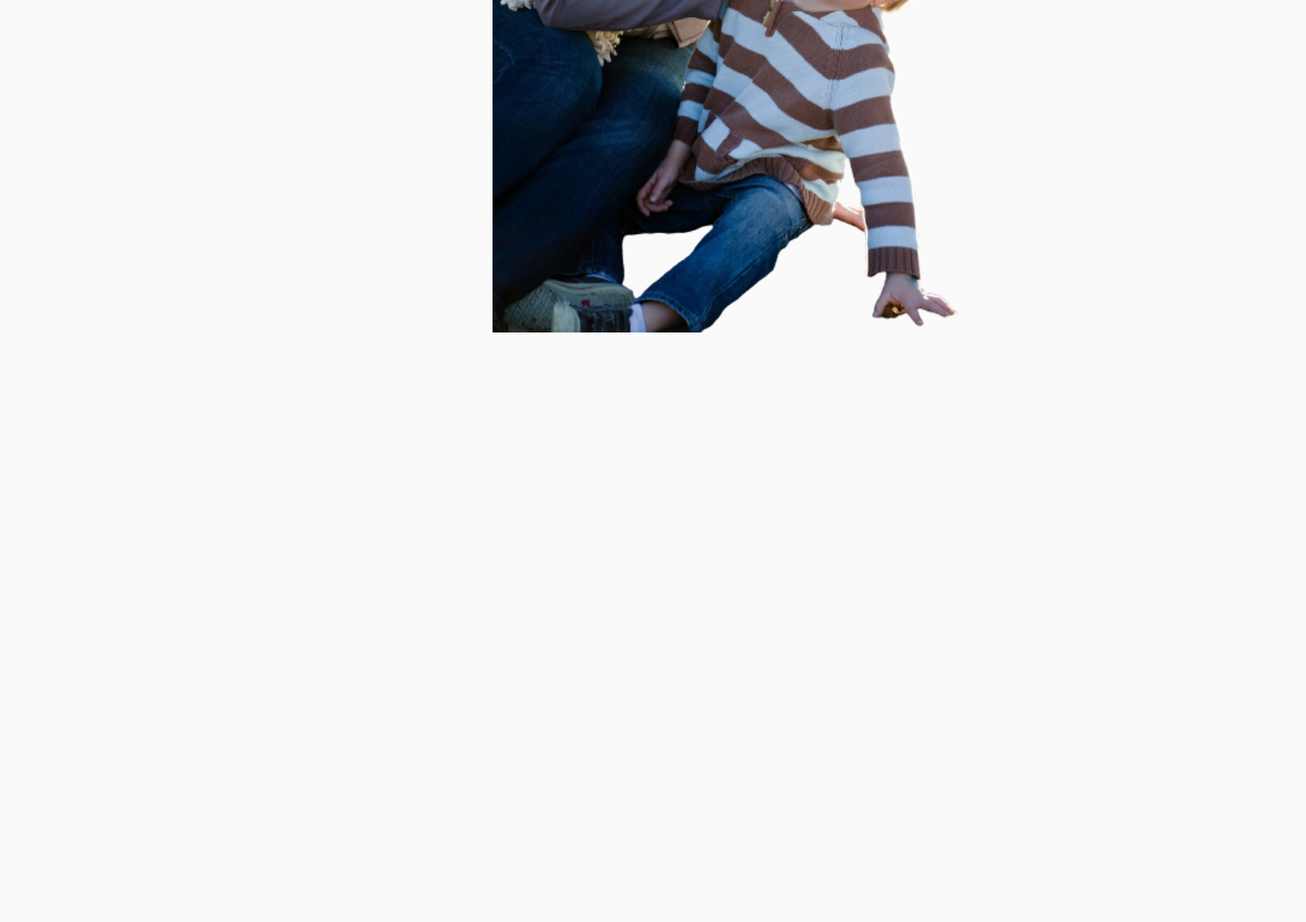
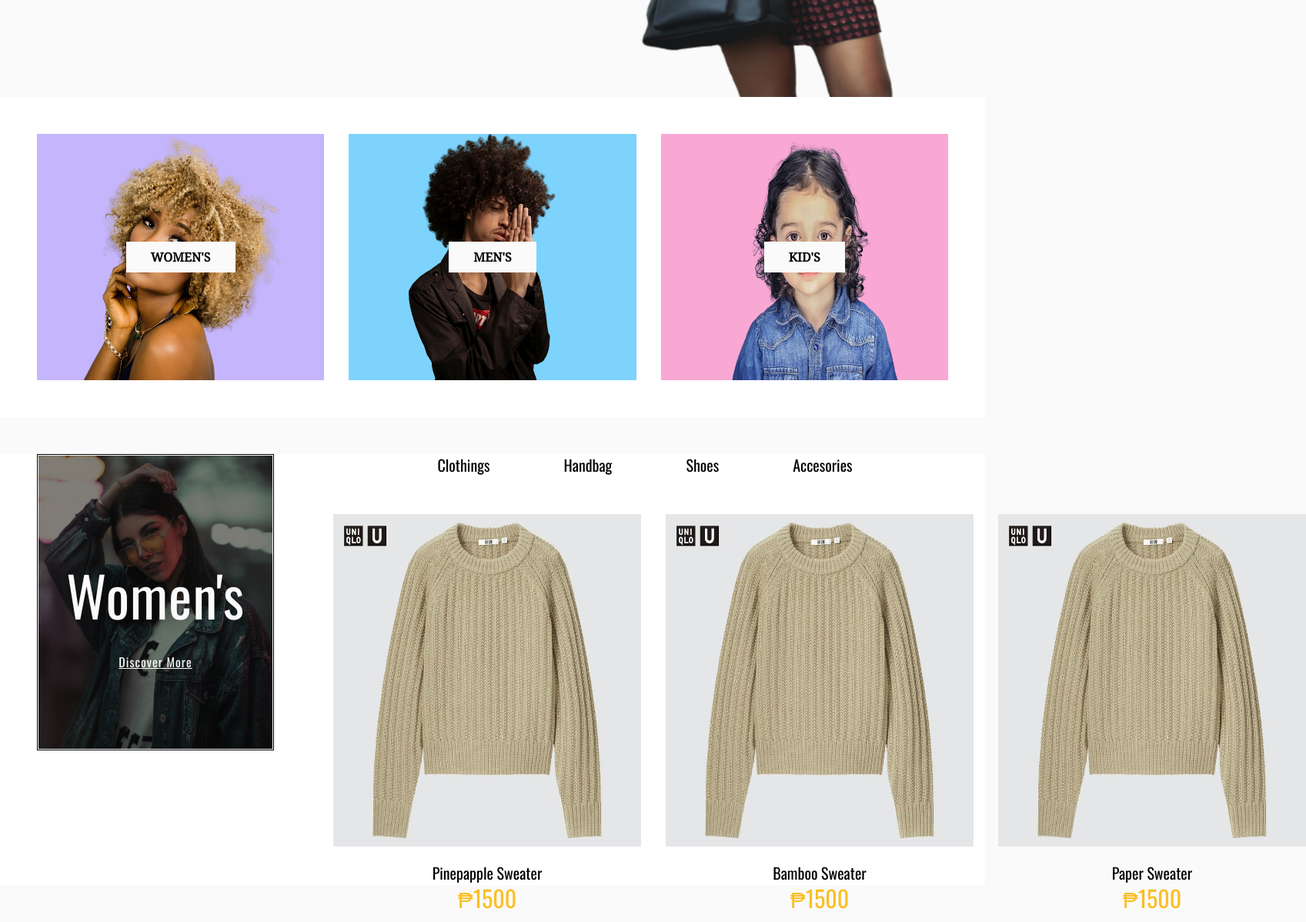
Before and after one commit to lquinto13/Website, a website built with Vite: page index.html in a window 1280 px wide. Shown: the part 679-1877 px from the top of the page at 77% size, 1697 px wide, since content can reach past the window. Before the commit the page ends 1111 px from the top, so only its background shows below. Built offline with nearby package versions, Linux system fonts and the light colour scheme; a web font is replaced by a local one.

Commit message:
Added content and women section and css

```diff
--- a/index.html
+++ b/index.html
@@ -22,18 +22,14 @@
             </svg>
           </button>
           <p class="login__email__title">email@gmail.com</p>
-
         </div>
-
         <div class="login__contact">
           <button class="login__contact__button">
             <svg xmlns="http://www.w3.org/2000/svg" viewBox="0 0 24 24" fill="currentColor" >
               <path fillRule="evenodd" d="M1.5 4.5a3 3 0 013-3h1.372c.86 0 1.61.586 1.819 1.42l1.105 4.423a1.875 1.875 0 01-.694 1.955l-1.293.97c-.135.101-.164.249-.126.352a11.285 11.285 0 006.697 6.697c.103.038.25.009.352-.126l.97-1.293a1.875 1.875 0 011.955-.694l4.423 1.105c.834.209 1.42.959 1.42 1.82V19.5a3 3 0 01-3 3h-2.25C8.552 22.5 1.5 15.448 1.5 6.75V4.5z" clipRule="evenodd" />
             </svg>
           </button>
-
           <p class="login__contact__title">(+63) 9123456789</p>
-
         </div>
         <div class="login__socmed">
           <button class="login__fb__button">
@@ -62,6 +58,7 @@
         </div>
       </div>
     </div>
+
     <header class="header">
       <div class ="container">
         <div class = "header__container">
@@ -87,32 +84,34 @@
         </div>
       </div>
     </header>
+
     <div class="nav">
       <div class="container">
         <nav class="nav__container">
           <ul class="nav__menu">
             <li>
-              <a href="#" class="nav__link">PHARMACY</a>
+              <a href="#" class="nav__link">MEN</a>
             </li>
             <li>
-              <a href="#" class="nav__link">HEALTH CARE</a>
+              <a href="#" class="nav__link">WOMEN</a>
             </li>
             <li>
-              <a href="#" class="nav__link">BEAUTY</a>
+              <a href="#" class="nav__link">KIDS</a>
             </li>
             <li>
-              <a href="#" class="nav__link">PERSONAL CARE</a>
+              <a href="#" class="nav__link">SEASONAL</a>
             </li>
             <li>
-              <a href="#" class="nav__link">MEN CARE</a>
+              <a href="#" class="nav__link">SALE</a>
             </li>
             <li>
-              <a href="#" class="nav__link">BABY & KIDS</a>
+              <a href="#" class="nav__link">COLLAB</a>
             </li>
           </ul>
         </div>
       </div>
     </div>
+
     <main class="main container">
       <svg xmlns="http://www.w3.org/2000/svg" fill="none" viewBox="0 0 24 24" stroke-width="1.5" stroke="currentColor" class="main__arrow__left">
         <path stroke-linecap="round" stroke-linejoin="round" d="M18.75 19.5l-7.5-7.5 7.5-7.5m-6 15L5.25 12l7.5-7.5" />
@@ -120,9 +119,9 @@
       <div class="main__grid">
         <div class="main__title__message">
           <h1 class="main__title__message__large">
-            Buy your drugs here at
+            Buy your clothes here at
             <br>
-            <strong class="main__title__message__large__pharmacy">Pharmacy</strong>
+            <strong class="main__title__message__large__pharmacy">CLOTHES</strong>
           </h1>
           <button class="btn main__btn">SHOP NOW</button>
         </div>
@@ -131,15 +130,137 @@
             <h1 class="main__circle__message">SALE <br> 50%</h1>
           </div>
         </div>
-        <img class= "main__img" src="/mother.png">
+        <div class="main__img__container">
+          <img class= "main__img" src="/model2.png">
+        </div>
       </div>
-
-
       <svg xmlns="http://www.w3.org/2000/svg" fill="none" viewBox="0 0 24 24" stroke-width="1.5" stroke="currentColor" class="main__arrow__right">
         <path stroke-linecap="round" stroke-linejoin="round" d="M11.25 4.5l7.5 7.5-7.5 7.5m-6-15l7.5 7.5-7.5 7.5" />
       </svg>
     </main>
-    <!-- <footer></footer> -->
+
+    <section class = "content">
+      <div class="content__container">
+        <div class="content__card_container item1">
+          <div class="content__imgcontainer1">
+            <img src="model3.png" class="content__woman" alt="womanmodel">
+          </div>
+          <div class="content__description__container">
+            <div class="content__description">
+                <strong>WOMEN'S</strong>
+            </div>
+          </div>
+        </div>
+        <div class="content__card_container item2">
+          <div class="content__imgcontainer2">
+            <img src="modelman.png" class="content__man" alt="manmodel">
+          </div>
+          <div class="content__description__container">
+            <div class="content__description">
+                <strong>MEN'S</strong>
+            </div>
+          </div>
+        </div>
+        <div class="content__card_container item3">
+          <div class="content__imgcontainer3">
+            <img src="kidmodel1.png" class="content__kid" alt="kidmodel">
+          </div>
+          <div class="content__description__container">
+            <div class="content__description">
+                <strong>KID'S</strong>
+            </div>
+          </div>
+        </div>
+      </div>
+    </section>
+
+    <section class="women">
+      <div class="women__container">
+        <div class="women__card">
+          <div class="women__imgcontainer">
+            <img src="model-woman.jpg" class="women__img">
+          </div>
+          <div class="women__imgtitle__container">
+            <div class="women__imgtitle">
+              <h1 class="women__title">Women's</h1>
+              <a class="women__link"><u>Discover More</u></a>
+            </div>
+          </div>
+        </div>
+        <div class="women__carouselcontainer">
+          <div class="women__carousel" >
+            <ul class="women__carouseltitle">
+              <li>Clothings</li>
+              <li>Handbag</li>
+              <li>Shoes</li>
+              <li>Accesories</li>
+            </ul>
+          </div>
+          <div class="women__carouselcards">
+            <div class="women__cards">
+              <div class="women__carouselimg">
+                <div class="women__carouselimg">
+                  <img src="sweater.jpg" class="women__carouselitemimg">
+                </div>
+                <div class="women__carouseloverlay">
+                  <button class="women__heartoverlay">
+                    <svg xmlns="http://www.w3.org/2000/svg" fill="none" viewBox="0 0 24 24" strokeWidth={1.5} stroke="currentColor" >
+                      <path strokeLinecap="round" strokeLinejoin="round" d="M21 8.25c0-2.485-2.099-4.5-4.688-4.5-1.935 0-3.597 1.126-4.312 2.733-.715-1.607-2.377-2.733-4.313-2.733C5.1 3.75 3 5.765 3 8.25c0 7.22 9 12 9 12s9-4.78 9-12z" />
+                    </svg>
+                  </button>
+                </div>
+              </div>
+              <div class="women__carouseldesc">
+                <p class = "women__itemtitle">Pinepapple Sweater</p>
+                <p class = "women__price"> ₱1500 </p>
+              </div>
+
+            </div>
+            <div class="women__cards">
+              <div class="women__carouselimg">
+                <div class="women__carouselimg">
+                  <img src="sweater.jpg" class="women__carouselitemimg">
+                </div>
+                <div class="women__carouseloverlay">
+                  <button class="women__heartoverlay">
+                    <svg xmlns="http://www.w3.org/2000/svg" fill="none" viewBox="0 0 24 24" strokeWidth={1.5} stroke="currentColor" >
+                      <path strokeLinecap="round" strokeLinejoin="round" d="M21 8.25c0-2.485-2.099-4.5-4.688-4.5-1.935 0-3.597 1.126-4.312 2.733-.715-1.607-2.377-2.733-4.313-2.733C5.1 3.75 3 5.765 3 8.25c0 7.22 9 12 9 12s9-4.78 9-12z" />
+                    </svg>
+                  </button>
+                </div>
+              </div>
+              <div class="women__carouseldesc">
+                <p class = "women__itemtitle">Bamboo Sweater</p>
+                <p class = "women__price"> ₱1500 </p>
+              </div>
+            </div>
+            <div class="women__cards">
+              <div class="women__carouselimg">
+                <img src="sweater.jpg" class="women__carouselitemimg">
+              </div>
+              <div class="women__carouseloverlay">
+                <button class="women__heartoverlay">
+                  <svg xmlns="http://www.w3.org/2000/svg" fill="none" viewBox="0 0 24 24" strokeWidth={1.5} stroke="currentColor" >
+                    <path strokeLinecap="round" strokeLinejoin="round" d="M21 8.25c0-2.485-2.099-4.5-4.688-4.5-1.935 0-3.597 1.126-4.312 2.733-.715-1.607-2.377-2.733-4.313-2.733C5.1 3.75 3 5.765 3 8.25c0 7.22 9 12 9 12s9-4.78 9-12z" />
+                  </svg>
+                </button>
+
+
+              </div>
+              <div class="women__carouseldesc">
+                <p class = "women__itemtitle">Paper Sweater</p>
+                <p class = "women__price"> ₱1500 </p>
+              </div>
+            </div>
+          </div>
+        </div>
+      </div>
+    </section>
+
+
+
+
+
     <script type="module" src="./src/main.js"></script>
   </body>
 </html>
--- a/src/main.js
+++ b/src/main.js
@@ -4,4 +4,6 @@ import '../styles/components/login.css'
 import '../styles/components/header.css'
 import '../styles/components/nav.css'
 import '../styles/components/main.css'
+import '../styles/components/content.css'
+import '../styles/components/women.css'
 import '../styles/utils.css'
--- /dev/null
+++ b/styles/components/content.css
@@ -0,0 +1,102 @@
+.content{
+    background-color: white;
+    width: 100%;
+    padding-top:3rem ;
+    padding-bottom:3rem ;
+    padding-left: 3rem;
+    padding-right: 3rem;
+
+}
+
+.content__container{
+    display:flex ;
+    justify-content: space-around;
+    align-items: center;
+    gap:2rem
+ }
+
+ .content__card_container{
+   display:grid;
+   position: relative;
+   grid-template-columns:0.1fr 0.1fr 1fr 0.1fr 0.1fr;
+   grid-template-rows:1fr 1fr 1fr;
+   height: 20rem;;
+   width: 40rem;
+   transition: all 0.5s ease;
+
+ }
+.item1{
+    background-color: var(--clr-violet300);
+}
+
+.item2{
+
+ background-color: var(--clr-sky300);
+}
+
+.item3{
+    background-color: var(--clr-pink300);
+}
+
+.content__imgcontainer1{
+    display: flex;
+    justify-content: center;
+    width: 100%;
+    grid-column: 2/4;
+    grid-row: 1/-1;
+
+}
+
+.content__imgcontainer2{
+    display: flex;
+    justify-content: center;
+    width: 100%;
+    grid-column: 2/4;
+    grid-row: 1/-1;
+}
+
+.content__imgcontainer3{
+    display: flex;
+    justify-content: center;
+    width: 100%;
+    grid-column: 2/-1;
+    grid-row: 1/-1;
+}
+
+.content__card_container:hover{
+
+   filter: brightness(50%);
+}
+
+
+.content__man{
+    width:65%;
+    height: 100%;
+}
+
+.content__woman{
+    width: 100%;
+    height: 100%;
+}
+
+.content__kid{
+    width: 100%;
+    height: 100%;
+}
+
+.content__description__container{
+    display: flex;
+    justify-content: center;
+    align-items: center;
+    grid-row: 2;
+    grid-column: 3/4;
+    font-weight: 800;
+    font-family: 'Noto Serif', serif;
+}
+
+.content__description{
+    background-color: var(--clr-light);
+    padding: 0.5rem 2rem 0.5rem 2rem;
+
+
+}
--- a/styles/components/nav.css
+++ b/styles/components/nav.css
@@ -9,6 +9,7 @@
     align-items: center;
     list-style: none;
     justify-content: center;
+    gap: 3rem;
     height: var(--size-5xl);
 
 
@@ -21,7 +22,7 @@
     font-size: 0.75rem;
     display: flex;
     letter-spacing: 1px;
-    justify-content: center;
+    justify-content: space-evenly;
     align-items: center;
     height: var(--size-5xl);
     padding-left: 1.5rem;
--- /dev/null
+++ b/styles/components/women.css
@@ -0,0 +1,164 @@
+.women{
+    background-color: white;
+    height: 100%;
+    width: 100%;
+    margin-top:3rem ;
+    margin-bottom:3rem ;
+    margin-bottom:3rem ;
+}
+.women__container{
+    height: 35rem;
+    display: grid;
+    grid-template-rows: 1fr 3fr  7fr 1fr 1fr;
+    grid-template-columns: 2fr 2fr 1fr 5fr 5fr 1fr;
+    padding-left: 3rem;
+
+}
+
+.women__card{
+    display: grid;
+    grid-row: 1;
+    grid-column: 1/3;
+    border: 1px solid black;
+}
+
+
+.women__imgcontainer{
+    grid-row: 1/-1;
+    grid-column: 1/3;
+}
+
+.women__img{
+    display: flex;
+    width: 100%;
+    height: 100%;
+    justify-content: center;
+    align-items: center;
+    grid-row: 1/-1;
+    filter: brightness(0.5);
+    grid-column: 1/-1;
+}
+
+
+.women__imgtitle__container{
+    color: var(--clr-light);
+    display: grid;
+    grid-template-rows: 0.1fr 0.1fr 1fr 0.1fr 0.1fr;
+    grid-template-columns: 1fr 1fr 1fr 1fr 1fr;
+    grid-row: 1/2;
+    grid-column: 1/3;
+    letter-spacing: 1px;
+    border: 1px solid white;
+    z-index: 1;
+
+}
+
+.women__imgtitle{
+    margin-top: 40px;
+    display: flex;
+    justify-content: center;
+    gap: 35px;
+    align-items: center;
+    flex-direction: column;
+    grid-row: 3;
+    grid-column: 3;
+    z-index: 1;
+}
+
+.women__title{
+    font-size: var(--size-7xl);
+    font-weight: 300;
+
+}
+.women__link{
+    font-size:var(--size-base);
+}
+
+.women__carouselcontainer{
+    display: flex;
+    flex-direction: column;
+    grid-row: 1/-1;
+    grid-column: 4/6;
+}
+
+.women__carouseltitle{
+    font-weight: 300;
+    font-size: var(--size-xl);
+    display: flex;
+    flex-direction: row;
+    list-style: none;
+    gap: 6rem;
+    justify-content: center;
+
+}
+
+.women__carouselcards{
+    margin-top: 50px;
+    display: flex;
+    justify-content: space-evenly;
+    gap: 2rem;
+}
+
+.women__carouselimg{
+    display:grid;
+    grid-template-columns: 1fr 1f 1fr;
+    grid-template-columns: 1fr 1f 1fr;
+    height: 27rem ;
+    width:25rem ;
+    /* background-color: var(--clr-rose300); */
+}
+
+.women__carouselitemimg{
+    height: 27rem ;
+    width:25rem ;
+}
+
+.women__carouseloverlay{
+    position: absolute;
+    display: grid;
+    grid-template-columns: 1fr 1fr 1fr 0.4fr;
+    grid-template-rows: 1fr 1fr 1fr 0.5fr;
+    height: 27rem ;
+    width:25rem ;
+    transition: .3s;
+    opacity: 0;
+
+}
+
+.women__heartoverlay{
+    margin-left: 5px;
+    grid-column: 4;
+    height: 2.5rem;
+    width: 2rem;
+}
+
+.women__carouseloverlay:hover{
+    transform: translateY(10px);
+    opacity: 1;
+}
+
+.women__carouseldesc{
+    margin-top: 20px;
+    display: flex;
+    justify-content: center;
+    align-items: center;
+    flex-direction: column;
+}
+
+.women__cards{
+    position: relative;
+    display: flex;
+    flex-direction: column;
+}
+
+.women__price{
+    font-size:var(--size-3xl);
+    color: var(--clr-amber);
+    font-weight: 300;
+
+}
+
+.women__itemtitle{
+    font-size:var(--size-xl);
+    font-weight: 200;
+}
--- a/styles/style.css
+++ b/styles/style.css
@@ -5,8 +5,11 @@
     --clr-neutral800:#262626;
     --clr-dark:#0d0d0d;
     --clr-amber:#fbbf24;
+
     --clr-violet300:#c4b5fd;
-    --clr-violet-400:#a78bfa;
+    --clr-sky300:#7dd3fc;
+    --clr-pink300:#f9a8d4;
+    --clr-rose300:#fda4af;
 
     /* sizes */
     --size-xxs: 0.5rem;
```
Also changed, not shown: styles/components/login.css (+21 -15 lines), styles/components/main.css (+27 -13 lines), public/kidmodel.png (added), public/kidmodel1.png (added), public/model-woman.jpg (added), public/model.png (added), public/model2.png (added), public/model3.png (added), public/modelman.png (added), public/sweater.jpg (added).
